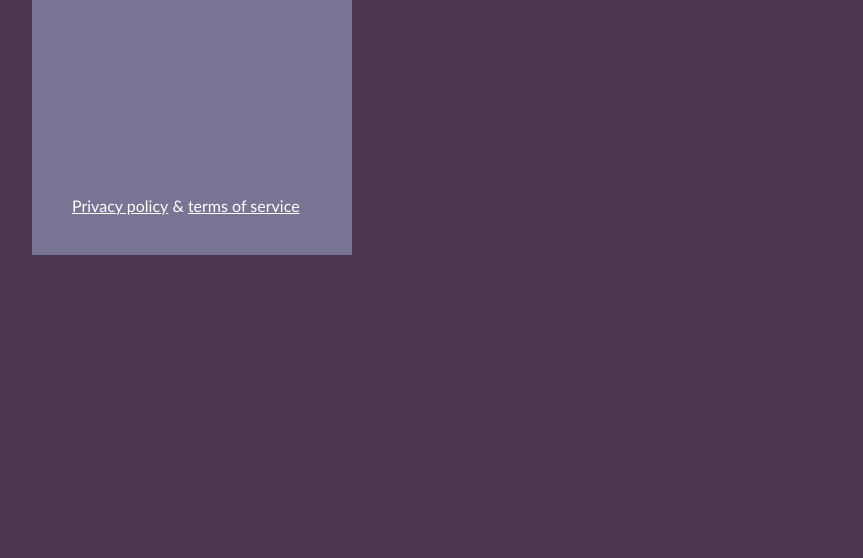
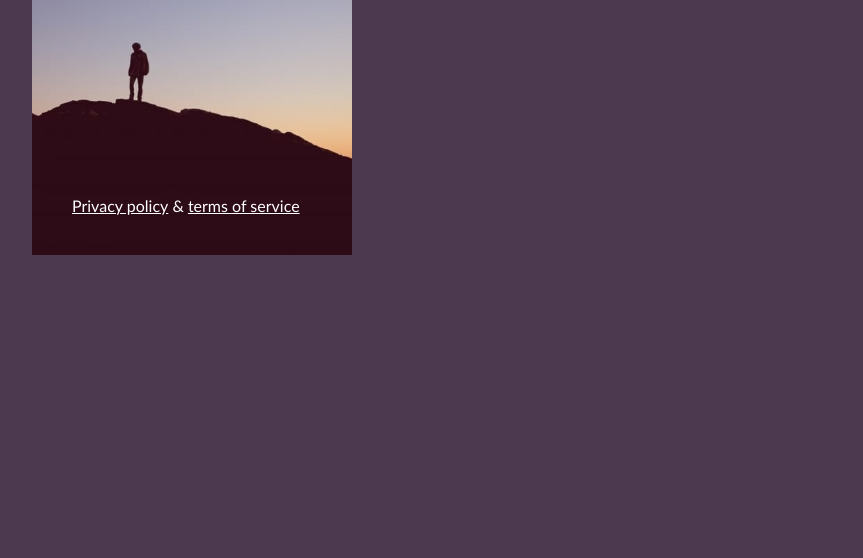
Before and after one commit to PauliusRa1987/5-background-image-and-form, a website: page index.html in a window 1280 px wide. Shown: the part 242-800 px from the top of the page, without its empty margins (208-1071 px from the left). Drawn offline with Linux system fonts and the light colour scheme.

Commit message:
left column background image

```diff
--- a/css/main.css
+++ b/css/main.css
@@ -22,6 +22,10 @@ body {
     float: left;
     padding: 40px;
     background-color: #797494;
+    background-image: url(../images/hill.png);
+    background-size: cover;
+    background-position: center;
+    background-repeat: no-repeat;
     color: #fff;
 }
 .main-title {
--- a/index.html
+++ b/index.html
@@ -21,7 +21,7 @@
             <h1 class="main-title">Sign up</h1>
             <footer class="bottom-links">
                 <a href="#" class="link">Privacy policy</a>
-                &
+                &amp
                 <a href="#" class="link">terms of service</a>
             </footer>
         </div>
```
Also changed, not shown: images/hill.png (added).
